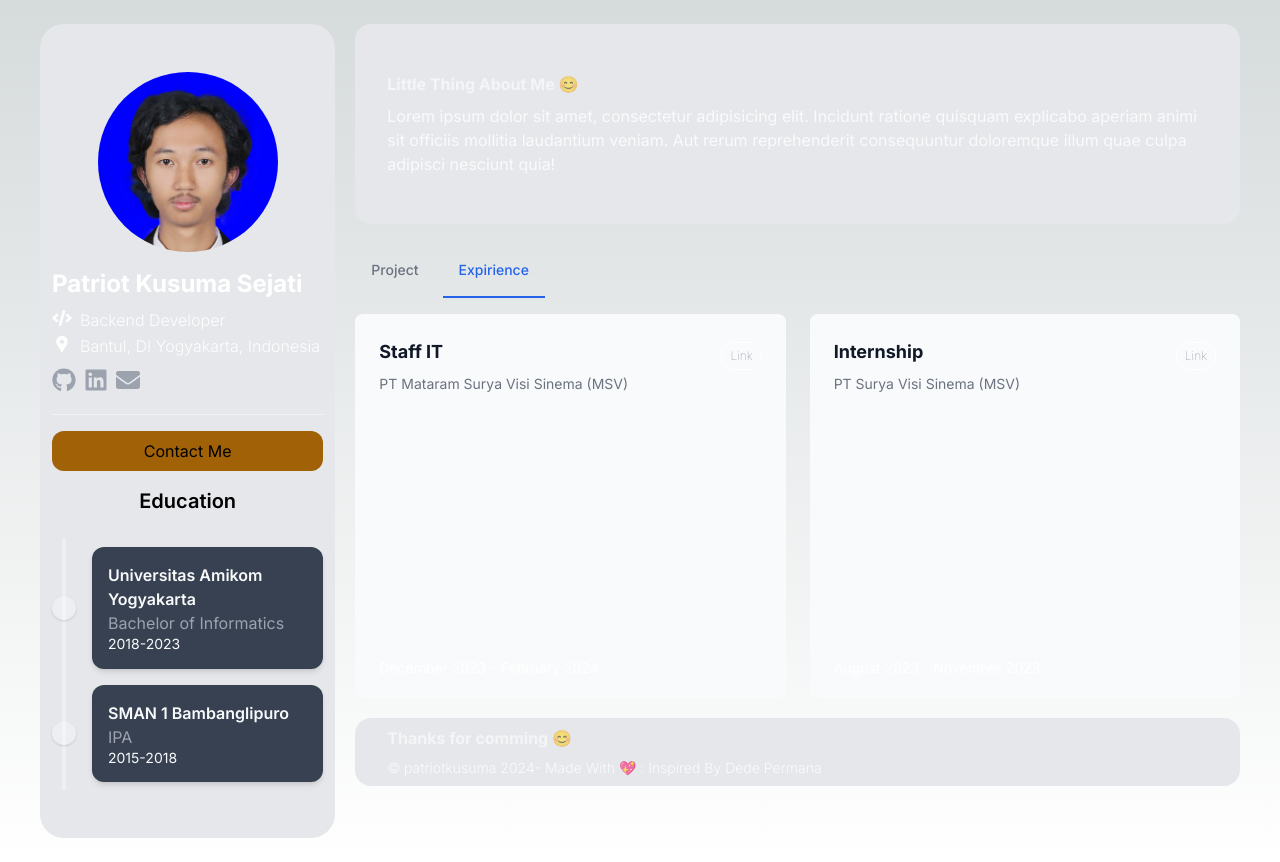
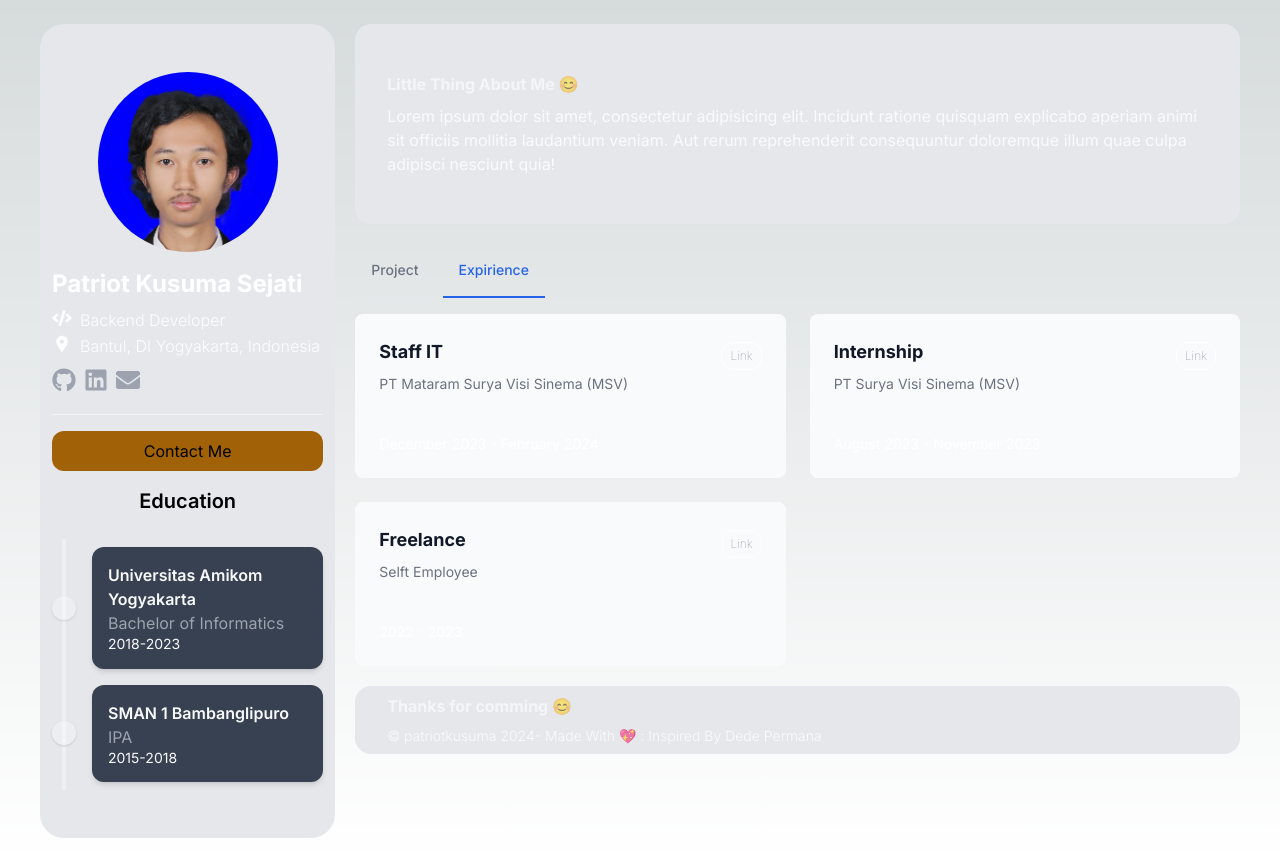
Before and after one commit to patriotkusuma/patriotkusumasejati, a Next.js app: page / in a window 1280 px wide. Both pictures are taken after a click on the link "Expirience". Built offline with nearby package versions, Linux system fonts and the light colour scheme.

Commit message:
fixing height

```diff
--- a/components/Project.tsx
+++ b/components/Project.tsx
@@ -213,6 +213,24 @@ export function getProjectList(tab: any) {
               },
             ],
           },
+          {
+            name: "Freelance",
+            company: "Selft Employee",
+            description: "",
+            url: "",
+            technologies: null,
+            duration: "2022 - 2023",
+            imgPreview: [
+              {
+                src: "https://dister.com/assets/img/logo.png",
+                alt: "Dister Logo",
+              },
+              {
+                src: "https://dister.com/assets/img/logo.png",
+                alt: "Dister Logo",
+              },
+            ],
+          },
         ];
 
   return projects;
@@ -240,7 +258,7 @@ function Project() {
           projectList.map((project, index) => (
             <div
               key={index}
-              className="basis-1/2 p-6 relative text-[14px] bg-gray-50  text-medium text-gray-500 dark:text-gray-400 dark:bg-gray-800 rounded-lg w-full min-h-96"
+              className="basis-1/2 p-6 relative text-[14px] bg-gray-50  text-medium text-gray-500 dark:text-gray-400 dark:bg-gray-800 rounded-lg w-full "
             >
               <div className="flex flex-row justify-between items-center">
                 <h3 className="text-[18px] font-bold text-gray-900 dark:text-yellow-500 mb-2 ">
@@ -254,17 +272,22 @@ function Project() {
                   Link
                 </a>
               </div>
-              <p className="mb-2 flex flex-col ">
+              <p className="mb-10 flex flex-col ">
                 <span>{project.description}</span>
                 <span>{project.company}</span>
               </p>
               {project.technologies != null && (
-                <p className="text-sm absolute bottom-5 text-white grid grid-cols-3 w-full">
-                  <span>{project.technologies.map((tech) => tech + " ")}</span>
+                <p className="text-[14px]  text-white inline-flex flex-wrap gap-4 w-full">
+                  {project.technologies.map((tech) => (
+                    <div className="inline-flex gap-2 items-center">
+                      <span className="p-1.5 h-1.5 w-1.5 rounded-full bg-yellow-600"></span>
+                      <span className="text-white">{tech}</span>
+                    </div>
+                  ))}
                 </p>
               )}
               {project.duration != null && (
-                <p className="text-sm absolute bottom-5  text-white  w-full">
+                <p className="text-sm   text-white  w-full">
                   {project.duration}
                 </p>
               )}
```
